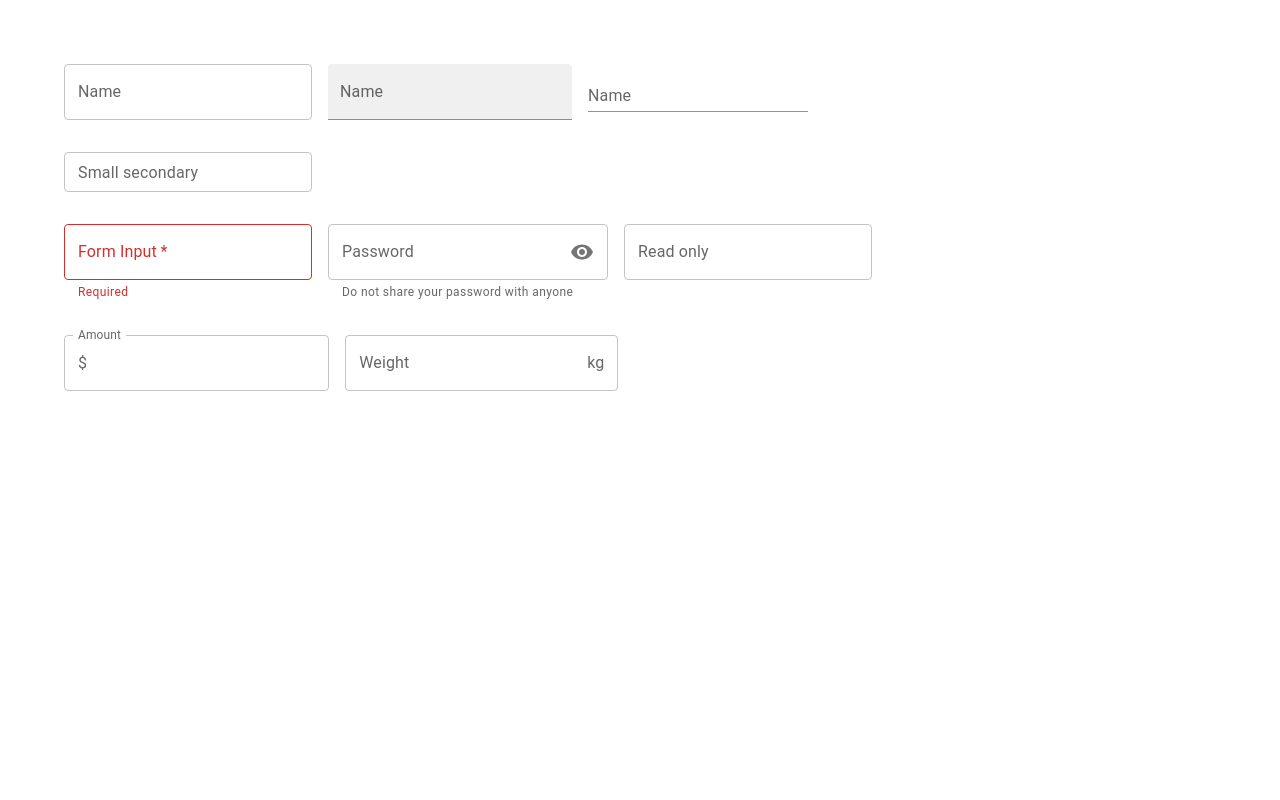
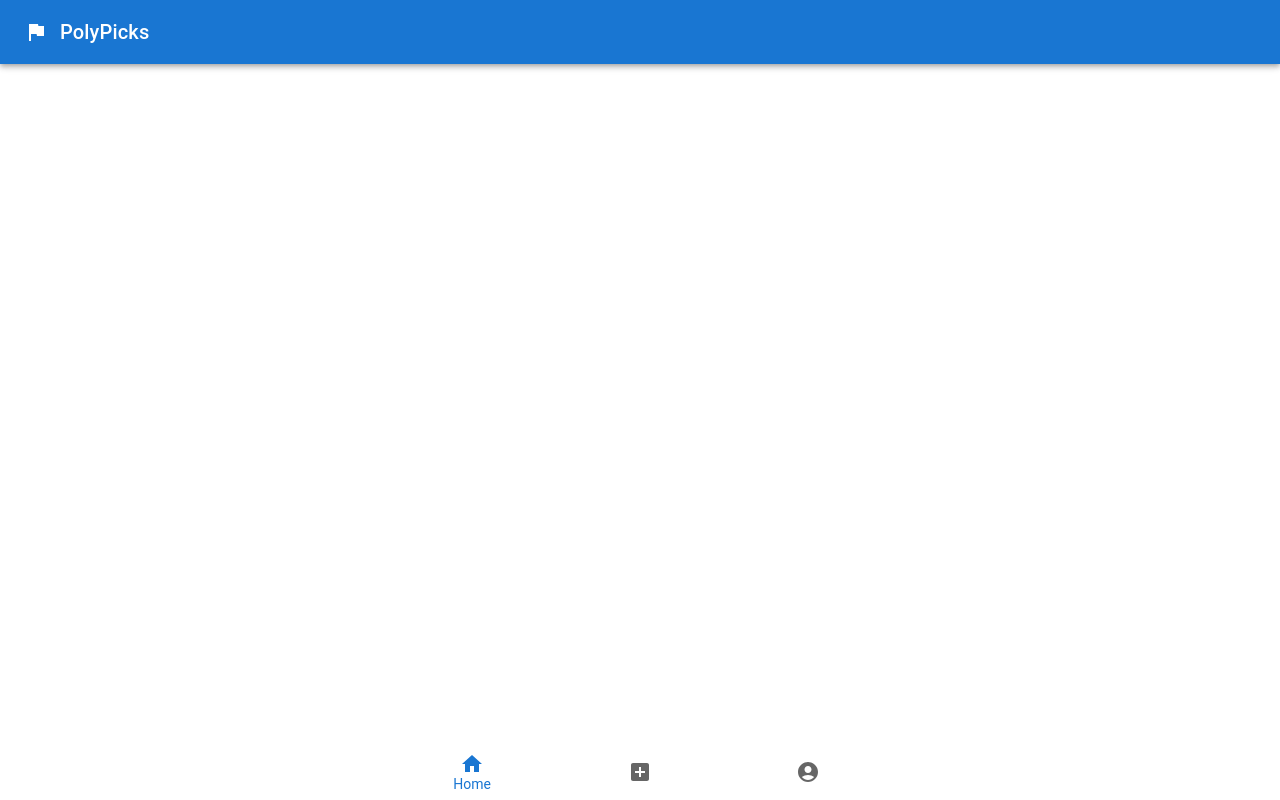
Before and after one commit to EmuMan/stay-soft, a React (Create React App) app in the folder packages/react-frontend/: page / in a window 1280 px wide. Built offline with nearby package versions, Linux system fonts and the light colour scheme.

Commit message:
Add bottom and top bar UI

```diff
--- a/packages/react-frontend/src/App.css
+++ b/packages/react-frontend/src/App.css
@@ -1,5 +1,5 @@
 .App {
-  padding: 4rem;
+  /* padding: 4rem; */
 }
 
 .App-logo {
--- a/packages/react-frontend/src/App.js
+++ b/packages/react-frontend/src/App.js
@@ -1,14 +1,20 @@
 import "./App.css";
+// import { MuiSelect } from "./components/MuiSelect";
 // import {MuiButton} from "./components/MuiButton"
 // import { MuiTypography } from "./components/MuiTypography";
-import { MuiTextField } from "./components/MuiTextField";
+// import { MuiTextField } from "./components/MuiTextField";
+import { MuiNavbar } from "./components/MuiNavbar";
+import { MuiBottomNavigation } from "./components/MuiBottomNavigation";
 
 function App() {
   return (
     <div className="App">
       {/* <MuiTypography /> */}
       {/* <MuiButton></MuiButton> */}
-      <MuiTextField />
+      {/* <MuiTextField /> */}
+      {/* <MuiSelect /> */}
+      <MuiNavbar />
+      <MuiBottomNavigation />
     </div>
   );
 }
--- /dev/null
+++ b/packages/react-frontend/src/components/MuiBottomNavigation.js
@@ -0,0 +1,24 @@
+import { BottomNavigation, BottomNavigationAction } from "@mui/material";
+import AccountCircleIcon from "@mui/icons-material/AccountCircle";
+import HomeIcon from "@mui/icons-material/Home";
+import AddBoxIcon from "@mui/icons-material/AddBox";
+import { useState } from "react";
+
+const MuiBottomNavigation = () => {
+  const [value, setValue] = useState(0);
+  return (
+    <BottomNavigation
+      sx={{ width: "100%", position: "absolute", bottom: 0 }}
+      value={value}
+      onChange={(event, newValue) => {
+        setValue(newValue);
+      }}
+    >
+      <BottomNavigationAction label="Home" icon={<HomeIcon />} />
+      <BottomNavigationAction label="Create" icon={<AddBoxIcon />} />
+      <BottomNavigationAction label="Profile" icon={<AccountCircleIcon />} />
+    </BottomNavigation>
+  );
+};
+
+export { MuiBottomNavigation };
--- /dev/null
+++ b/packages/react-frontend/src/components/MuiNavbar.js
@@ -0,0 +1,19 @@
+import { AppBar, Toolbar, IconButton, Typography } from "@mui/material";
+import CatchingPokemonIcon from "@mui/icons-material/CatchingPokemon";
+import FlagIcon from "@mui/icons-material/Flag";
+const MuiNavbar = () => {
+  return (
+    <AppBar position="static">
+      <Toolbar>
+        <IconButton size="large" edge="start" color="inherit" aria-label="logo">
+          <FlagIcon />
+        </IconButton>
+        <Typography variant="h6" component="div">
+          PolyPicks
+        </Typography>
+      </Toolbar>
+    </AppBar>
+  );
+};
+
+export { MuiNavbar };
--- /dev/null
+++ b/packages/react-frontend/src/components/MuiSelect.js
@@ -0,0 +1,31 @@
+import { Box, TextField, MenuItem } from "@mui/material";
+import { useState } from "react";
+
+const MuiSelect = () => {
+  const [countries, setCountries] = useState([]);
+  console.log({ countries });
+  const handleChange = (event) => {
+    const value = event.target.value;
+    setCountries(typeof value === "string" ? value.split(",") : value);
+  };
+  return (
+    <Box width="250px">
+      <TextField
+        label="Select country"
+        select
+        value={countries}
+        onChange={handleChange}
+        fullWidth
+        SelectProps={{
+          multiple: true,
+        }}
+      >
+        <MenuItem value="IN">India</MenuItem>
+        <MenuItem value="US">USA</MenuItem>
+        <MenuItem value="AU">Australia</MenuItem>
+      </TextField>
+    </Box>
+  );
+};
+
+export { MuiSelect };
```
